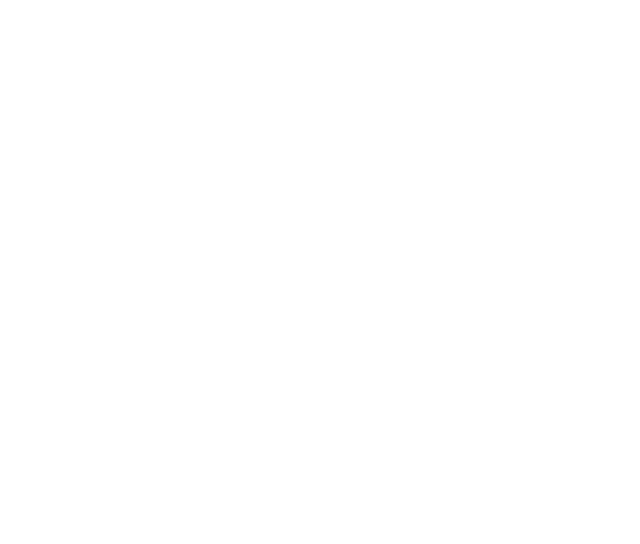
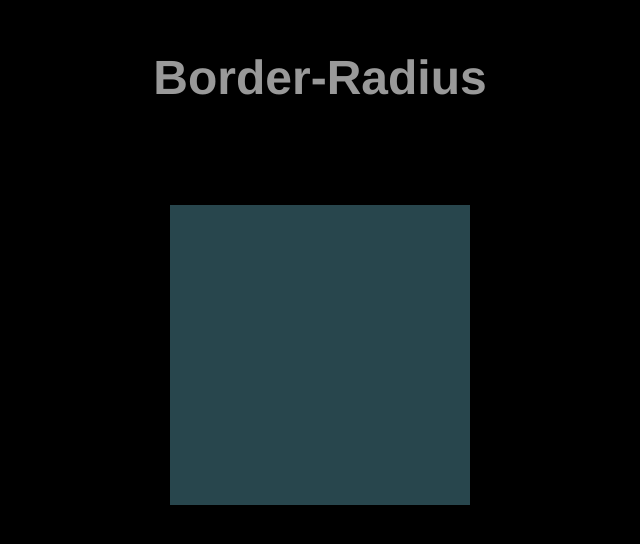
Before and after one commit to edf10/Border-Radius-Previewer, a plain HTML site: page index.html in a window 1280 px wide. Shown: the whole page, without its empty margins (320-960 px from the left). Drawn offline with Linux system fonts and the light colour scheme.

Commit message:
:construction: building the page

```diff
--- a/index.html
+++ b/index.html
@@ -4,8 +4,16 @@
     <meta charset="UTF-8">
     <meta name="viewport" content="width=device-width, initial-scale=1.0">
     <title>Border-Radius Previewer</title>
+    <link rel="stylesheet" href="src/style.css">
 </head>
 <body>
-
+    <h1>Border-Radius</h1>
+    <div class="content">
+        <!-- <div><input type="wrapper" placeholder="0"></div>
+        <div><input type="wrapper" placeholder="0"></div>
+        <div><input type="wrapper" placeholder="0"></div>
+        <div><input type="wrapper" placeholder="0"></div> -->
+        <div class="box"></div>
+    </div>
 </body>
 </html>
--- a/src/style.css
+++ b/src/style.css
@@ -0,0 +1,35 @@
+*{
+    margin: 0px;
+    padding: 0px;
+}
+
+body {
+    background-color: black;
+}
+
+.content{
+    display: flex;
+    justify-content: center;
+    align-items: center;
+}
+
+.box {
+    width: 300px;
+    height: 300px;
+    background: #28464D;
+    margin-top: 100px;
+}
+
+h1 {
+    width: 100%;
+    text-align: center;
+    color: #999999;
+    margin-top: 50px;
+    font-family: 'Franklin Gothic Medium', 'Arial Narrow', Arial, sans-serif;
+    font-size: 36pt;
+}
+
+/* input {
+    width: 20px;
+    height: 20px;
+} */
```
